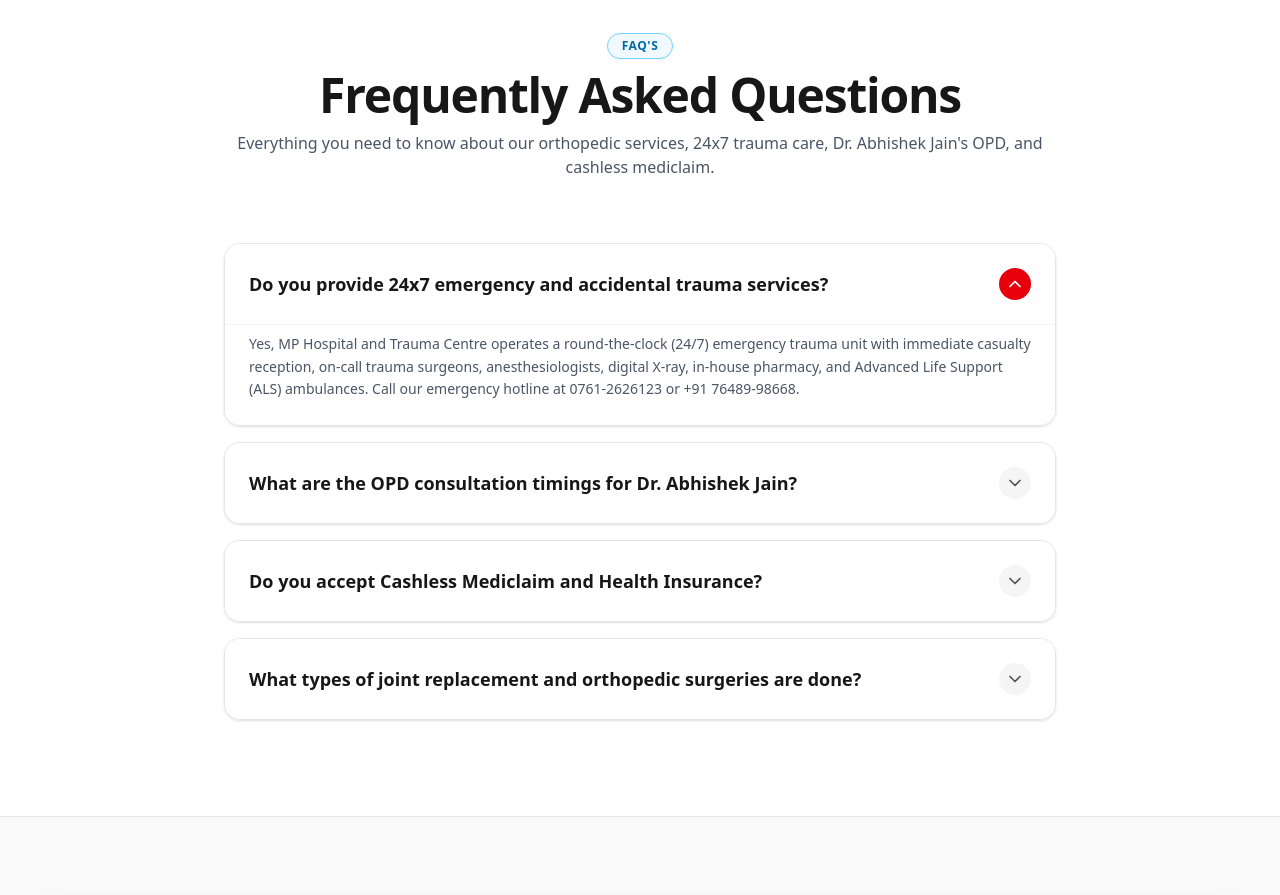
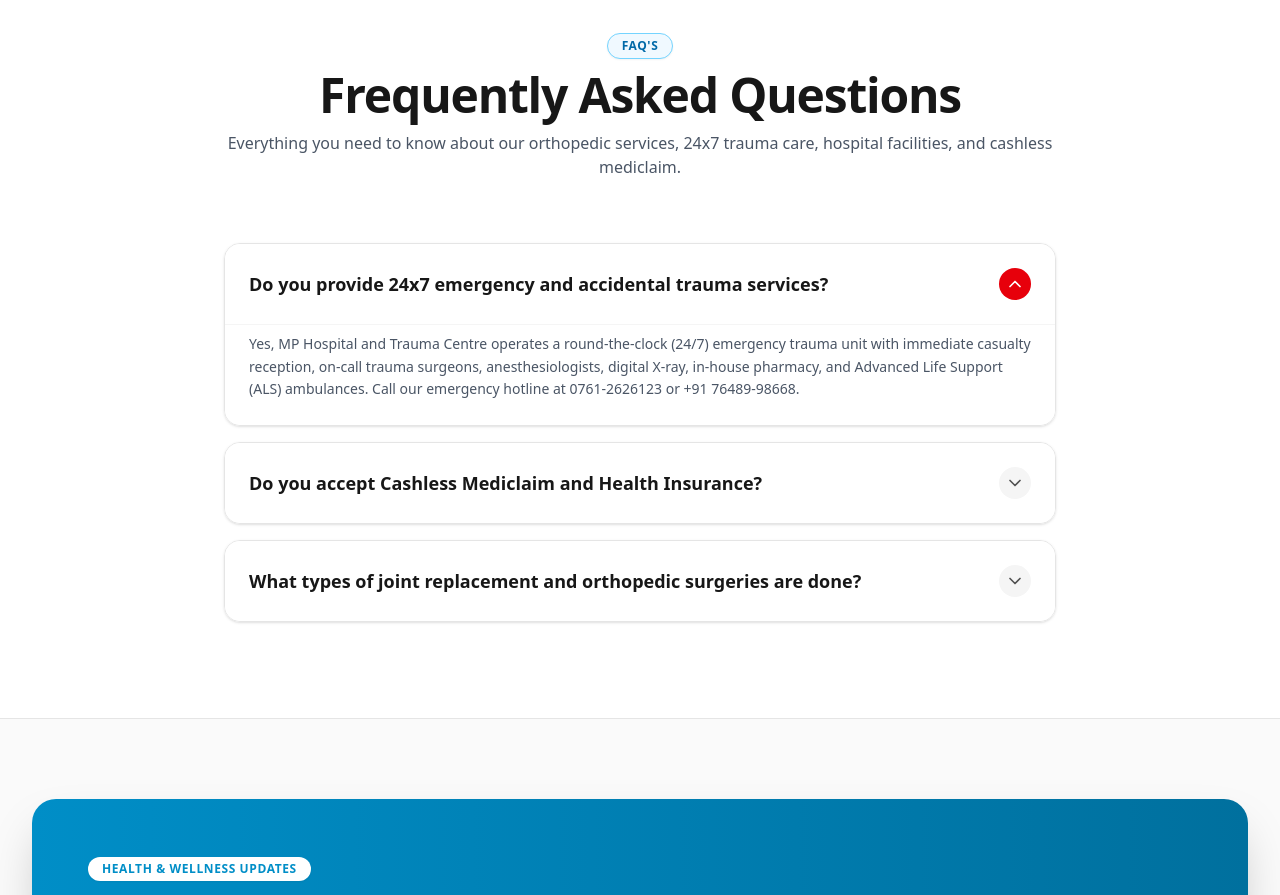
Before and after one commit to Sanatjaiswal/sparkbuild, a Next.js app: page / in a window 1280 px wide. Shown: the part 10140-11035 px from the top of the page. Built offline with nearby package versions, Linux system fonts and the light colour scheme.

Commit message:
refactor: remove Dr. Abhishek Jain OPD consultation timings question from FAQs

```diff
--- a/data/cms_content.json
+++ b/data/cms_content.json
@@ -445,10 +445,6 @@
       "answer": "Yes, MP Hospital and Trauma Centre operates a round-the-clock (24/7) emergency trauma unit with immediate casualty reception, on-call trauma surgeons, anesthesiologists, digital X-ray, in-house pharmacy, and Advanced Life Support (ALS) ambulances. Call our emergency hotline at 0761-2626123 or +91 76489-98668."
     },
     {
-      "question": "What are the OPD consultation timings for Dr. Abhishek Jain?",
-      "answer": "Dr. Abhishek Jain (Orthopedic Surgeon & Trauma Specialist) is available for OPD consultations Monday through Saturday. Morning OPD is generally 10:30 AM to 1:30 PM and evening OPD is 5:30 PM to 8:30 PM. We strongly recommend booking your appointment online or calling +91 76489-98668 prior to visiting."
-    },
-    {
       "question": "Do you accept Cashless Mediclaim and Health Insurance?",
       "answer": "Yes, we accept major health insurance policies, corporate TPAs, and cashless mediclaim. Our dedicated TPA helpdesk assists patients and families with quick pre-authorization, seamless document verification, and cashless discharge processing."
     },
@@ -457,7 +453,7 @@
       "answer": "We perform Total Knee Replacement (TKR), Total Hip Replacement (THR), Shoulder Arthroplasty, Minimally Invasive Arthroscopic Ligament Repairs (ACL/PCL/Meniscus), Complex Trauma & Pelvic Fractures, and Pediatric Orthopedic Surgeries inside state-of-the-art modular laminar airflow operation theatres."
     }
   ],
-  "lastUpdated": "2026-11-15T21:11:58.752Z",
+  "lastUpdated": "2026-11-16T17:35:00.000Z",
   "videoTestimonials": [
     {
       "id": "video-surgery-live",
--- a/src/components/home/FAQSection.tsx
+++ b/src/components/home/FAQSection.tsx
@@ -24,7 +24,7 @@ export default function FAQSection() {
             Frequently Asked Questions
           </h2>
           <p className="text-sm sm:text-base text-gray-600 font-normal">
-            Everything you need to know about our orthopedic services, 24x7 trauma care, Dr. Abhishek Jain&apos;s OPD, and cashless mediclaim.
+            Everything you need to know about our orthopedic services, 24x7 trauma care, hospital facilities, and cashless mediclaim.
           </p>
         </div>
 
--- a/src/data/siteData.ts
+++ b/src/data/siteData.ts
@@ -633,10 +633,6 @@ export const faqsData: FAQItem[] = [
     answer: "MP Hospital and Trauma Centre combines high-tech laminar flow modular operation theatres, a dedicated 24x7 Trauma ICU, modern digital radiology, and an experienced multidisciplinary team under Dr. Abhishek Jain, ensuring round-the-clock emergency care and rapid orthopedic recovery.",
   },
   {
-    question: "What are the OPD consultation timings for Dr. Abhishek Jain?",
-    answer: "Dr. Abhishek Jain (Orthopedic Surgeon & Trauma Specialist) is available for OPD consultations Monday through Saturday. Morning OPD is generally 10:30 AM to 1:30 PM and evening OPD is 5:30 PM to 8:30 PM. We strongly recommend booking your appointment online or calling +91 76489-98668 prior to visiting.",
-  },
-  {
     question: "Do you accept Cashless Mediclaim and Health Insurance?",
     answer: "Yes, we accept major health insurance policies, corporate TPAs, and cashless mediclaim. Our dedicated TPA helpdesk assists patients and families with quick pre-authorization, seamless document verification, and cashless discharge processing.",
   },
```
